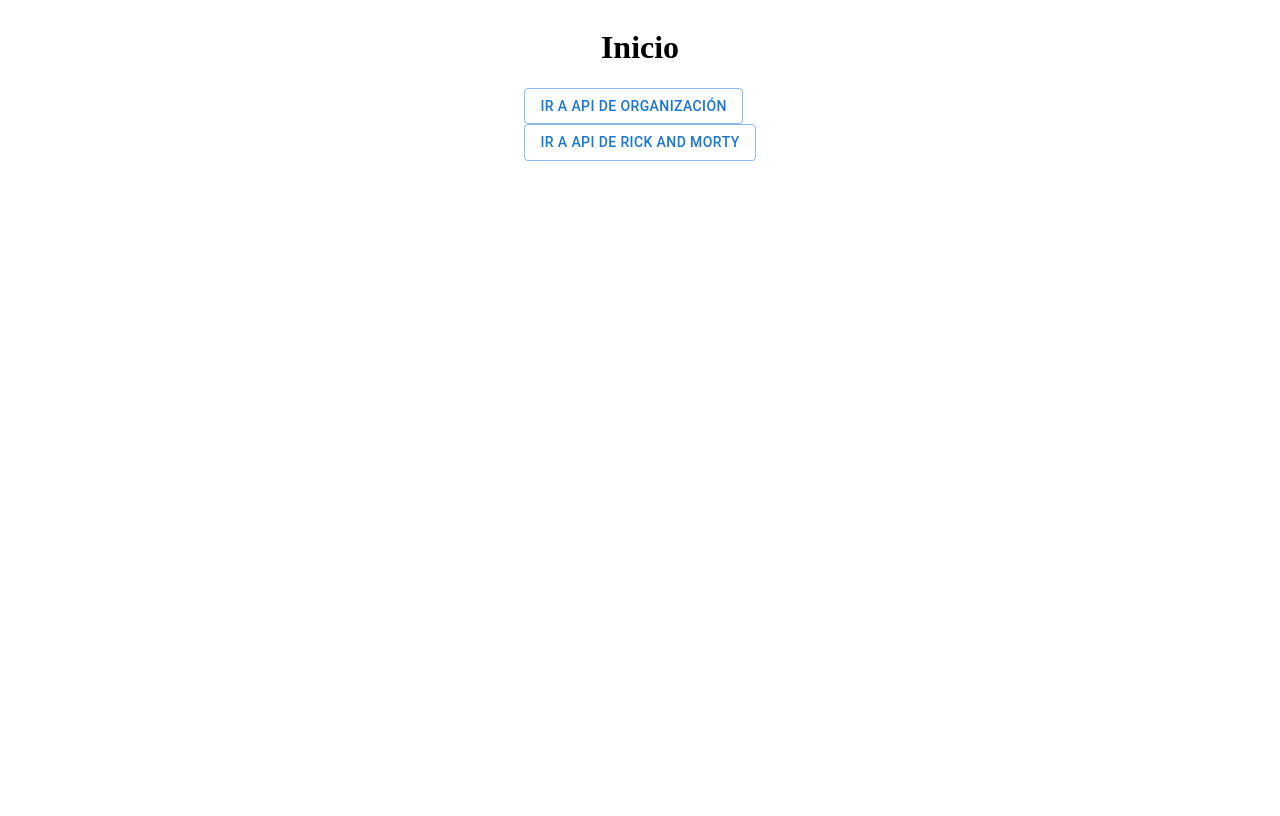
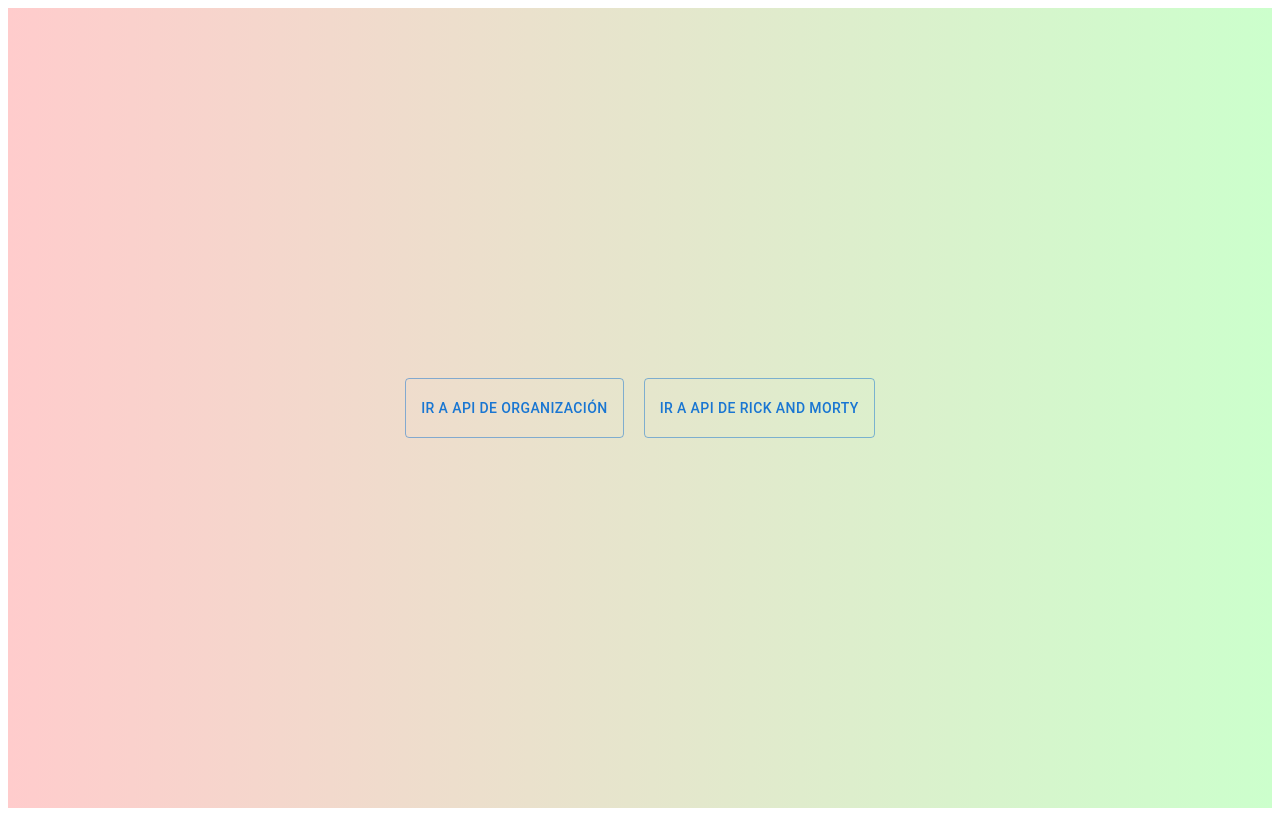
Before and after one commit to lilifernandez91/master-front-end-modulo4-framework-react, a React app: page / in a window 1280 px wide. Built offline with nearby package versions, Linux system fonts and the light colour scheme.

Commit message:
add new api

```diff
--- a/src/inicio.tsx
+++ b/src/inicio.tsx
@@ -8,7 +8,9 @@ export const Inicio: React.FC = () => {
     return (
       <Stack spacing={2} direction="row">
         <Link to="/login">
-          <Button variant="outlined">Ir a API de Organización</Button>
+          <Button variant="outlined" className="init-btn">
+            Ir a API de Organización
+          </Button>
         </Link>
       </Stack>
     );
@@ -18,7 +20,9 @@ export const Inicio: React.FC = () => {
     return (
       <Stack spacing={2} direction="row">
         <Link to="/rick-and-morty">
-          <Button variant="outlined">Ir a API de Rick and Morty</Button>
+          <Button variant="outlined" className="init-btn">
+            Ir a API de Rick and Morty
+          </Button>
         </Link>
       </Stack>
     );
@@ -26,7 +30,6 @@ export const Inicio: React.FC = () => {
 
   return (
     <div className="init">
-      <h1>Inicio</h1>
       <div className="api">
         {goToApiorganization()}
         {goToApiRichAndMorty()}
--- a/src/login.tsx
+++ b/src/login.tsx
@@ -10,6 +10,8 @@ import DialogTitle from "@mui/material/DialogTitle";
 import DialogContent from "@mui/material/DialogContent";
 import IconButton from "@mui/material/IconButton";
 import CloseIcon from "@mui/icons-material/Close";
+import { Alert } from "@mui/material";
+import { CheckCircleOutline } from "@mui/icons-material";
 
 const BootstrapDialog = styled(Dialog)(({ theme }) => ({
   "& .MuiDialogContent-root": {
@@ -22,7 +24,7 @@ const BootstrapDialog = styled(Dialog)(({ theme }) => ({
 
 export const LoginPage: React.FC = () => {
   const navigate = useNavigate();
-  const [username, setUsername] = React.useState("Lemoncode");
+  const [username, setUsername] = React.useState("");
   const [open, setOpen] = React.useState(false);
 
   const handleClose = () => {
@@ -64,8 +66,9 @@ export const LoginPage: React.FC = () => {
         >
           <TextField
             id="outlined-basic"
-            label={username}
+            label="Organización"
             variant="outlined"
+            value={username}
             onChange={(e) => setUsername(e.target.value)}
           />
         </Box>
@@ -74,6 +77,9 @@ export const LoginPage: React.FC = () => {
             Buscar
           </Fab>
         </Box>
+        <span className="login-text">
+          *Puedes filtrar por Lemoncode o Microsoft
+        </span>
       </>
     );
   };
@@ -103,7 +109,7 @@ export const LoginPage: React.FC = () => {
           </IconButton>
           <DialogContent dividers>
             <Typography gutterBottom>
-              Nombre de la organización incorrecto
+              Nombre de la organización incorrecto. Inténtalo de nuevo.
             </Typography>
           </DialogContent>
         </BootstrapDialog>
--- a/src/rick-and-morty.tsx
+++ b/src/rick-and-morty.tsx
@@ -23,7 +23,6 @@ export const RickAndMorty: React.FC = () => {
       .then((response) => response.json())
       .then((json: ApiResponse) => {
         setData(json);
-        console.log(json);
       });
   }, []);
 
--- a/src/styles.css
+++ b/src/styles.css
@@ -1,5 +1,6 @@
 body {
   height: 100vh;
+  font-family: Arial, Helvetica, sans-serif;
 }
 
 .container {
@@ -9,8 +10,21 @@ body {
 .init {
   height: 100%;
   display: flex;
+  justify-content: center;
   flex-direction: column;
   align-items: center;
+  background: linear-gradient(to right, #ffcccc, #ccffcc);
+}
+
+.init-btn {
+  height: 60px;
+}
+
+.api {
+  display: flex;
+  justify-content: center;
+  align-items: center;
+  gap: 20px;
 }
 
 .form-content {
@@ -110,3 +124,8 @@ body {
   width: 100%;
   height: 200px;
 }
+
+.login-text {
+  margin-top: 8px;
+  font-style: italic;
+}
```
